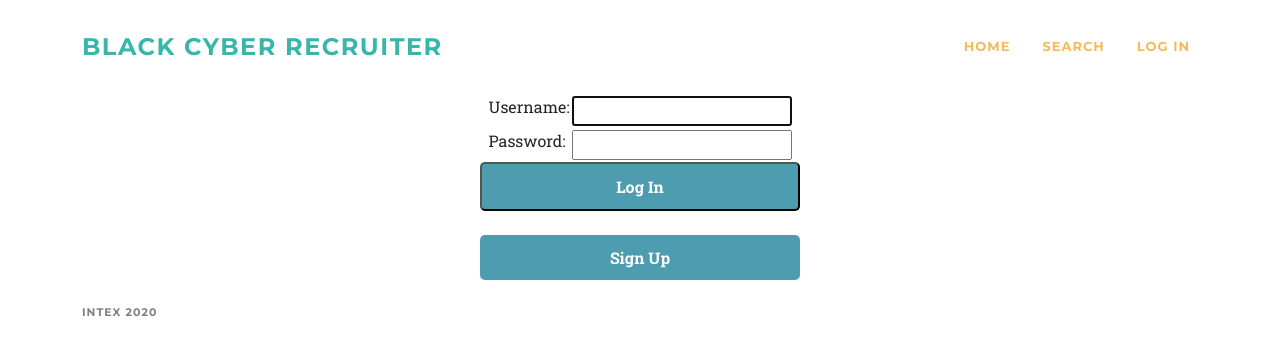
After one commit to ISJuniorCore13/INTEX, a Django app: page /accounts/login/ in a window 1280 px wide. The commit adds this page. Shown: the top 355 px of the page. Run offline with Django 3.2, Linux system fonts and the light colour scheme; some libraries are stand-ins or nearby versions; some web fonts are replaced.

Commit message:
log in page working

```diff
--- a/INTEX/settings.py
+++ b/INTEX/settings.py
@@ -129,3 +129,5 @@ STATIC_URL = '/static/'
 STATICFILES_DIRS = [
     os.path.join(BASE_DIR, 'INTEX/static')
 ]
+
+LOGIN_REDIRECT_URL = '/'
--- a/INTEX/urls.py
+++ b/INTEX/urls.py
@@ -15,10 +15,16 @@ Including another URLconf
 """
 from django.contrib import admin
 from django.urls import path, include
+from listings.views import indexPageView
+from django.views.generic import TemplateView
+from django.contrib.auth.decorators import login_required
 
 urlpatterns = [
     path('listings/', include('listings.urls')),
     path('login/', include('login.urls')),
     path('', include('homePage.urls')),
     path('admin/', admin.site.urls),
+    path('^accounts/profile/$', indexPageView, name='user_profile'),
+    path('accounts/', include('django.contrib.auth.urls')),
+
 ]
--- a/listings/admin.py
+++ b/listings/admin.py
@@ -1,12 +1,12 @@
 from django.contrib import admin
-from .models import Minority_Type, Education, User, Skill, User_Skill, Employer_Size, Employer, Job_Type, Job_Listing, Job_Skill, External_Application_Rating, Application
+from .models import Minority_Type, Education, Applicant, Skill, Applicant_Skill, Employer_Size, Employer, Job_Type, Job_Listing, Job_Skill, External_Application_Rating, Application
 
 # Register your models here.
 admin.site.register(Minority_Type)
 admin.site.register(Education)
-admin.site.register(User)
+admin.site.register(Applicant)
 admin.site.register(Skill)
-admin.site.register(User_Skill)
+admin.site.register(Applicant_Skill)
 admin.site.register(Employer_Size)
 admin.site.register(Employer)
 admin.site.register(Job_Type)
--- a/templates/base.html
+++ b/templates/base.html
@@ -33,7 +33,11 @@
                 <ul class="navbar-nav text-uppercase ml-auto">
                     <li class="nav-item"><a class="nav-link" href="http://127.0.0.1:8000/">Home</a></li>
                     <li class="nav-item"><a class="nav-link" href="http://127.0.0.1:8000/listings/">Search</a></li>
-                    <li class="nav-item"><a class="nav-link" href="http://127.0.0.1:8000/">Log Out</a></li>
+                    {% if user.is_authenticated %}
+                    <li class="nav-item"><a class="nav-link" href="http://127.0.0.1:8000/accounts/logout/">Log Out</a></li>
+                    {% else %}
+                    <li class="nav-item"><a class="nav-link" href="http://127.0.0.1:8000/accounts/login">Log In</a></li>
+                    {% endif %}
                 </ul>
             </div>
         </div>
--- /dev/null
+++ b/templates/registration/login.html
@@ -0,0 +1,32 @@
+{% extends 'base.html' %}
+{% load static %}
+
+{% block content %}
+
+<div style="float: center;" >
+    <div style="float: center;" >
+        <form style="float: center;"  method="post" action="{% url 'login' %}">
+            {% csrf_token %}
+
+            <table  style="margin-left: auto; margin-right: auto;" >
+            <div style="float: center;" >
+                <tr>
+                    <td>{{ form.username.label_tag }}</td>
+                    <td>{{ form.username }}</td>
+                </tr>
+                <tr>
+                    <td>{{ form.password.label_tag }}</td>
+                    <td>{{ form.password }}</td>
+                </tr>
+            </div>
+            </table>
+
+            <input style="width: 25%;" type="submit" class='a_btn' value="Log In" />
+            <br>
+            <input type="hidden" name="next" value="{{ next }}" />
+            <a style="width: 25%;" class='a_btn' href="http://127.0.0.1:8000/signup">Sign Up</a>
+
+        </form>
+    </div>
+</div>
+{% endblock %}
```
Also changed, not shown: listings/models.py (+9 -6 lines), templates/listings/post.html (+8 -0 lines), templates/registration/logged_out.html (added, +13 -0 lines), listings/migrations/0001_initial.py, listings/migrations/0002_auto_20201205_1824.py (deleted), listings/migrations/0003_job_listing_employer_id.py (deleted), listings/migrations/0004_job_listing_job_link_to_application.py (deleted), listings/migrations/0005_auto_20201207_1044.py (deleted).
